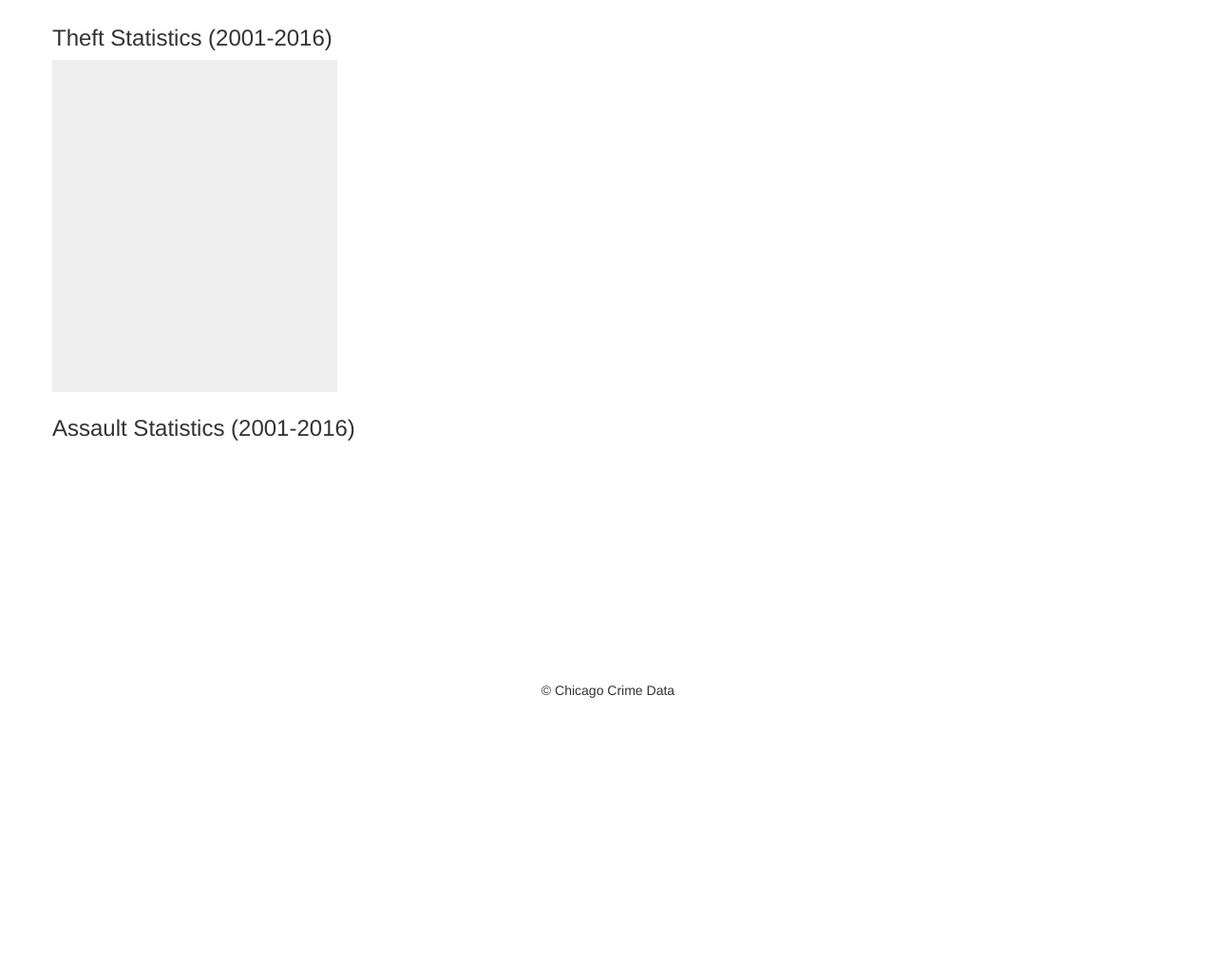
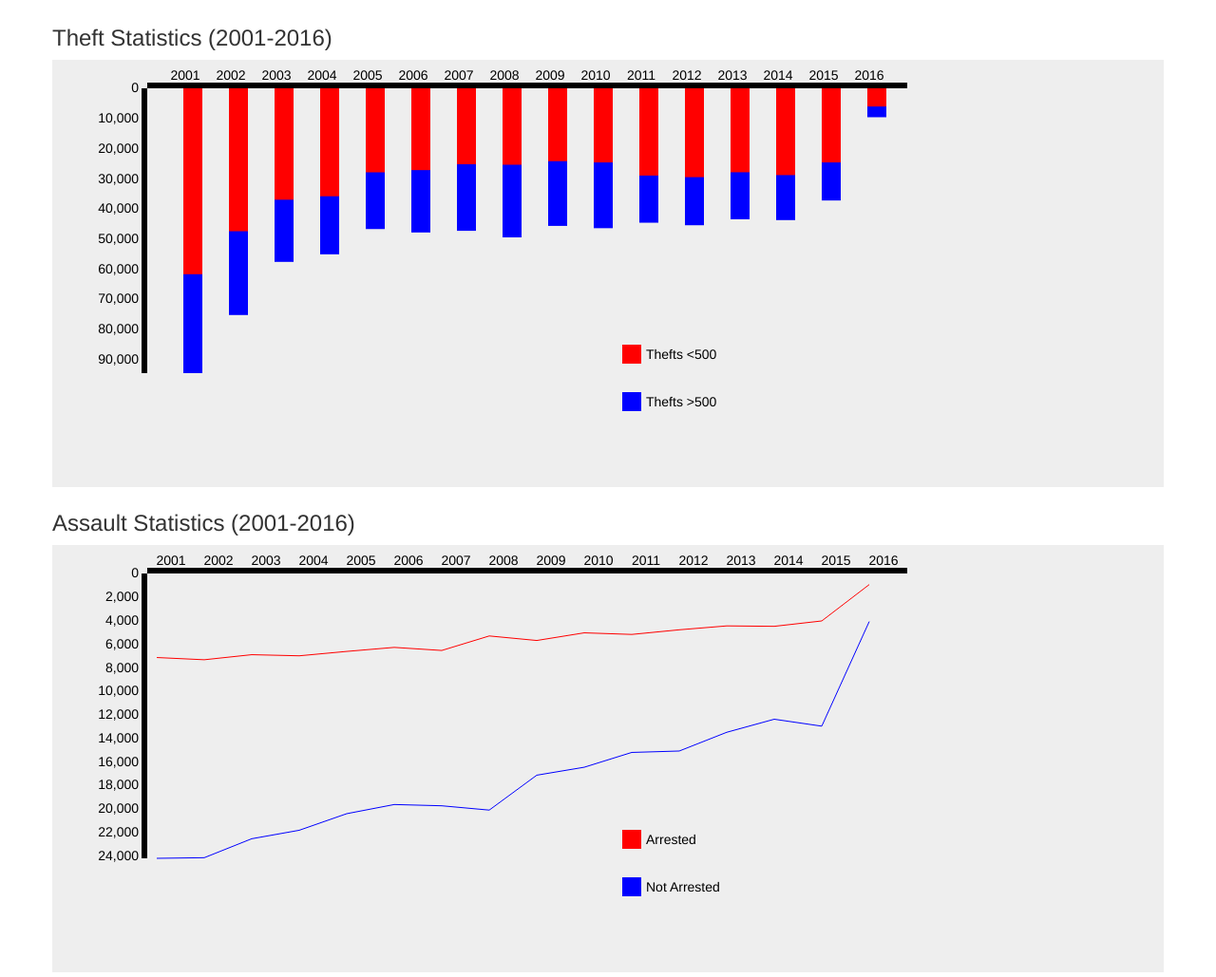
Before and after one commit to iamsantto/Crime-Data-Analysis, a plain HTML site: page main/index.html in a window 1280 px wide. Shown: the part 63-1092 px from the top of the page at 95% size. Before the commit the page ends 800 px from the top, so only its background shows below. Drawn offline with nearby package versions, Linux system fonts and the light colour scheme.

Commit message:
final graph render

```diff
--- a/main/index.html
+++ b/main/index.html
@@ -30,7 +30,7 @@
           </div>
           <!-- End of arrest count graph -->
       <div class="foo navbar-fixed-bottom text-center">
-        &copy; Chicago Crime Data
+        <!-- &copy; Chicago Crime Data -->
       </div>
     </div>
     <script src="https://cdnjs.cloudflare.com/ajax/libs/jquery/3.1.0/jquery.min.js" charset="utf-8"></script>
--- a/main/render.js
+++ b/main/render.js
@@ -4,8 +4,12 @@ d3.json("beatRate.json", function (obj) {
   var valArray = [];
   var totVal = [];
   var keysOfKeysArray = [];
+  var underArray = [];
   var cond1 = "Over $500";
   var cond2 = "Under $500";
+
+  var margin = {left:100, top:30, right:20, bottom:30};
+
 
   for (var key in obj) {
       key = parseInt(key);
@@ -20,25 +24,197 @@ d3.json("beatRate.json", function (obj) {
 
   for(var j=0;j<keylen;j++){
     totVal[j] = parseInt(valArray[j][cond1]) + parseInt(valArray[j][cond2]);
+    underArray[j] = parseInt(valArray[j][cond2]);
   }
-console.log(totVal);
-  var scale = d3.scale.linear();
-  scale.domain([]);
-  scale.range([]);
+
+  var xScale = d3.scale.ordinal();
+  var yScale = d3.scale.linear();
+
+  yScale.domain([0,d3.max(totVal)]);
+  yScale.range([0,300]);
+
+  xScale.domain(keysArray);
+  xScale.rangeRoundBands([0,800],0.5);
+
 
   var graph = d3.select("#theftStat").append("svg")
-                .attr("height","350")
-                // .attr("width","auto")
+                .attr("height","450")
+                .attr("width","auto")
                 .style("background","#eee");
-        graph.selectAll("rect")
+
+                var g = graph.append("g")
+                        .attr("transform","translate(" + margin.left + "," + margin.bottom + ")");
+
+                var xAxisG = g.append("g")
+                    .attr("transform","translate(0,0)");
+                var yAxisG = g.append("g");
+
+                var xAxis = d3.svg.axis() .scale(xScale).orient("top");
+                var yAxis = d3.svg.axis() .scale(yScale).orient("left");
+
+
+    xAxisG.call(xAxis);
+    yAxisG.call(yAxis);
+
+        var one = g.append("g")
+                   .attr("transform","translate(10,0)");
+        var two = g.append("g")
+                   .attr("transform","translate(10,0)");
+
+        one.selectAll("rect")
              .data(totVal)
              .enter().append("rect")
-             .attr("x", 50)
-             .attr("y", 50)
-            //  .attr("height", scale)
+             .style("fill","blue")
+             .attr("y",0)
+             .attr("height", yScale)
              .attr("width", 20)
 
+    var stack = one.selectAll("rect");
+      stack.data(keysArray)
+        .attr("x",xScale);
+
+        two.selectAll("rect")
+             .data(underArray)
+             .enter().append("rect")
+             .attr("y",0)
+             .attr("height", yScale)
+             .attr("width", 20)
+             .attr("fill","red")
+
+    var graph2 = two.selectAll("rect");
+      graph2.data(keysArray)
+        .attr("x",xScale);
+
+        graph.append("rect")
+            .style("fill","red")
+            .attr("height","20")
+            .attr("width","20")
+            .attr("x","600")
+            .attr("y","300");
+        graph.append("text")
+            .text("Thefts <500")
+            .attr("x","625")
+            .attr("y","315");
+            graph.append("rect")
+                .style("fill","blue")
+                .attr("height","20")
+                .attr("width","20")
+                .attr("x","600")
+                .attr("y","350");
+            graph.append("text")
+                .text("Thefts >500")
+                .attr("x","625")
+                .attr("y","365")
 
 
 
 });
+
+d3.json("arrestCount.json", function (obj) {
+
+  var keyCount = Object.keys(obj).length;
+  var keysArray = [];
+  var valArray = [];
+  var arrestVal = [];
+  var notArrestVal = [];
+
+  var cond1 = "Arrests";
+  var cond2 = "Not Arrested";
+  var cond3 = "Year";
+
+  var margin = {left:100, top:30, right:20, bottom:30};
+
+
+  for (var key in obj) {
+      key = parseInt(key);
+      keysArray.push(key);
+  }
+
+
+  var keylen = keysArray.length;
+  for(var i=0;i<keylen;i++){
+    valArray[i] = obj[keysArray[i]];
+  }
+
+  for(var j=0;j<keylen;j++){
+    valArray[j][cond3] = keysArray[j];
+    valArray[j][cond1] = parseInt(valArray[j][cond1]);
+    valArray[j][cond2] = parseInt(valArray[j][cond2]);
+    notArrestVal[j] = parseInt(valArray[j][cond2]);
+  }
+
+  var graph = d3.select("#assStat").append("svg")
+              .attr("height","450")
+              .attr("width","auto")
+              .style("background","#eee");
+
+              var xScale = d3.scale.ordinal();
+              var yScale = d3.scale.linear();
+
+              yScale.domain([0,d3.max(notArrestVal)]);
+              yScale.range([0,300]);
+
+              xScale.domain(keysArray);
+              xScale.rangeRoundBands([0,800]);
+
+              var g = graph.append("g")
+                      .attr("transform","translate(" + margin.left + "," + margin.bottom + ")");
+
+              var xAxisG = g.append("g")
+                  .attr("transform","translate(0,0)");
+              var yAxisG = g.append("g");
+
+              var xAxis = d3.svg.axis() .scale(xScale).orient("top");
+              var yAxis = d3.svg.axis() .scale(yScale).orient("left");
+
+
+  xAxisG.call(xAxis);
+  yAxisG.call(yAxis);
+
+      var one = g.append("g")
+                 .attr("transform","translate(10,0)");
+      var two = g.append("g")
+                 .attr("transform","translate(10,0)");
+
+        var arrestLine = d3.svg.line()
+               .x(function(d) { return xScale(d[cond3]); })
+               .y(function(d) { return yScale(d[cond1]); });
+
+        var notArrestLine = d3.svg.line()
+                .x(function(d) { return xScale(d[cond3]); })
+                .y(function(d) { return yScale(d[cond2]); });
+
+        one.append("path")
+          .attr("class", "line")
+          .style("stroke","red")
+          .style("fill","none")
+          .attr("d", arrestLine(valArray));
+
+        two.append("path")
+            .attr("class", "line")
+            .style("stroke","Blue")
+            .style("fill","none")
+            .attr("d", notArrestLine(valArray));
+
+            graph.append("rect")
+                .style("fill","red")
+                .attr("height","20")
+                .attr("width","20")
+                .attr("x","600")
+                .attr("y","300");
+            graph.append("text")
+                .text("Arrested")
+                .attr("x","625")
+                .attr("y","315");
+                graph.append("rect")
+                    .style("fill","blue")
+                    .attr("height","20")
+                    .attr("width","20")
+                    .attr("x","600")
+                    .attr("y","350");
+                graph.append("text")
+                    .text("Not Arrested")
+                    .attr("x","625")
+                    .attr("y","365")
+
+});
```
Also changed, not shown: deep.js (added, +70 -0 lines).
